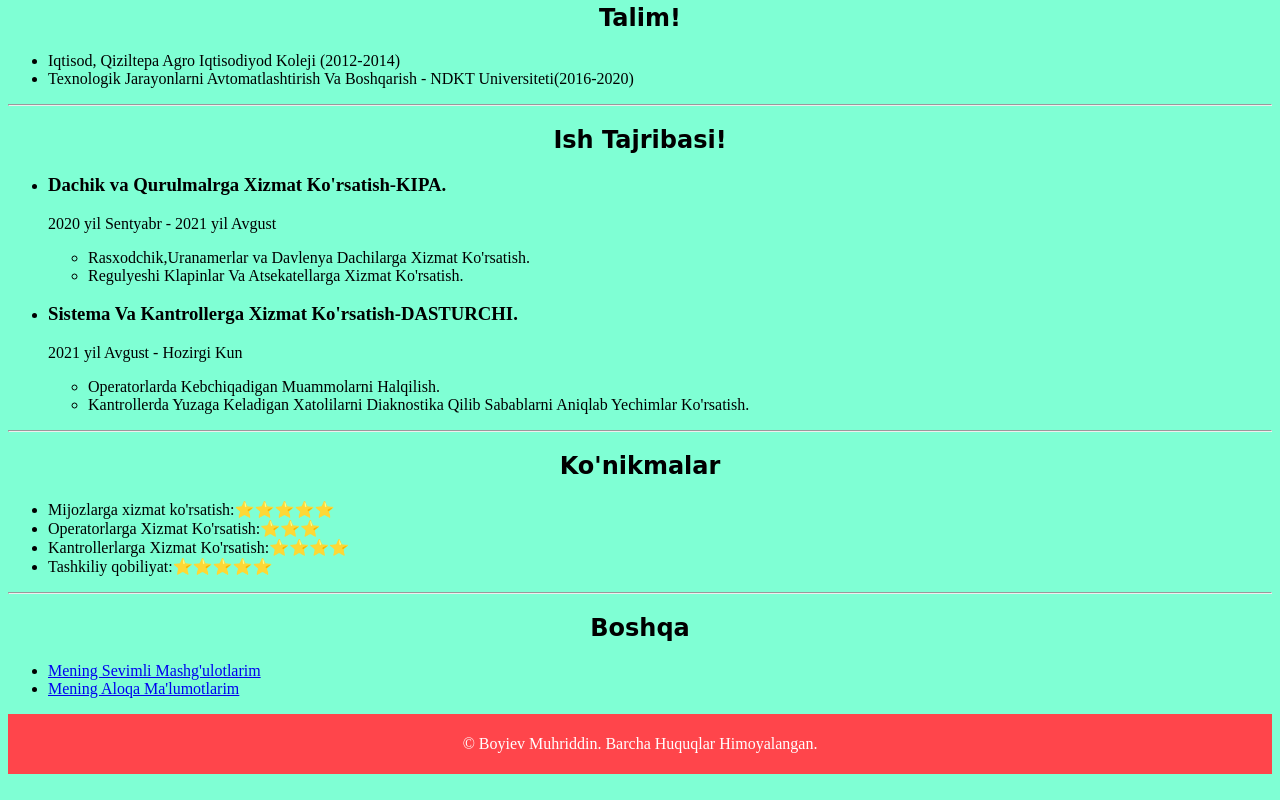
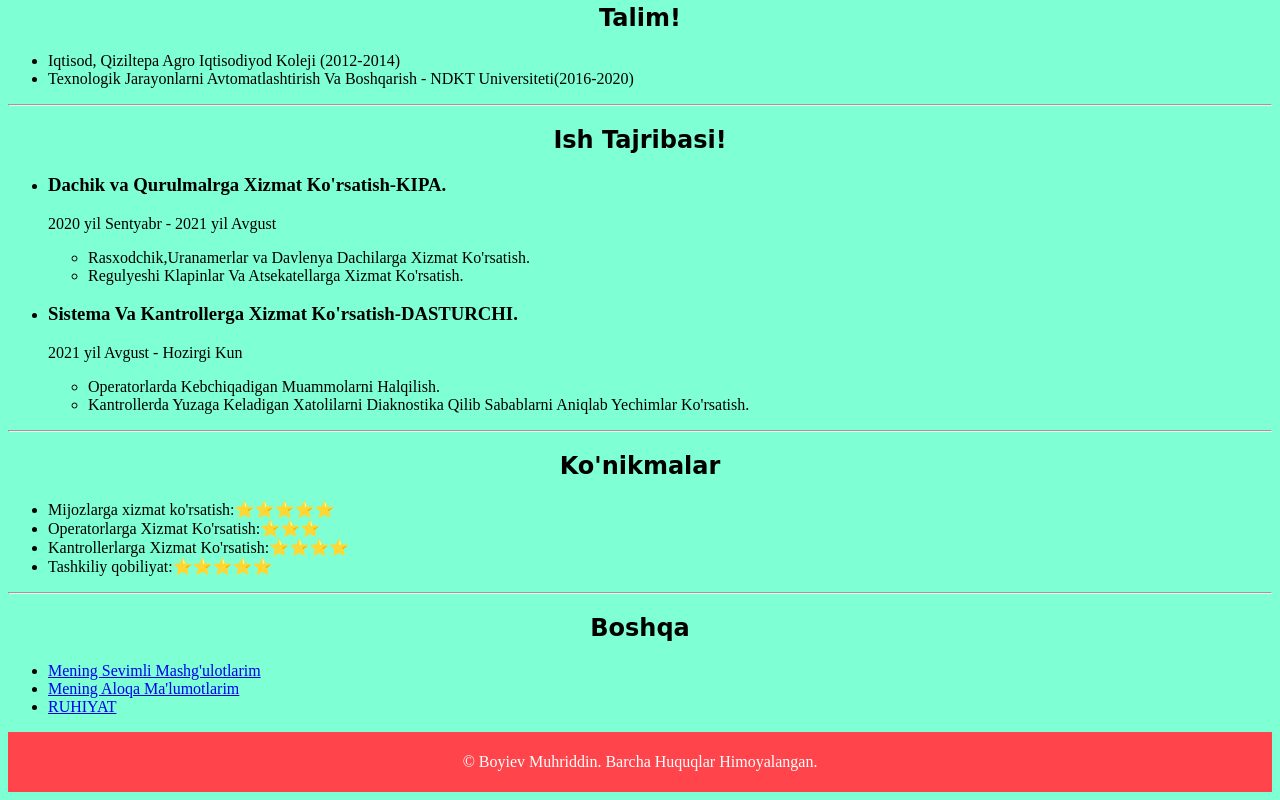
Before and after one commit to BoyievMuhriddin/htmi-rezyumeim, a plain HTML site: page index.html in a window 1280 px wide. Shown: the part 484-1284 px from the top of the page. Drawn offline with Linux system fonts and the light colour scheme.

Commit message:
Update index.html

```diff
--- a/index.html
+++ b/index.html
@@ -76,6 +76,7 @@
     <ul>
         <li><a href="./projektlar/Mening sevimli mashg'ulotlarim.html">Mening Sevimli Mashg'ulotlarim</a></li>
         <li><a href="./projektlar/Mening aloqa ma'lumotlarim.html">Mening Aloqa Ma'lumotlarim</a></li>
+        <li><a href="./projektlar_rezyumi/mati.html">RUHIYAT</a></li>
 
     </ul>
     <footer>
```
